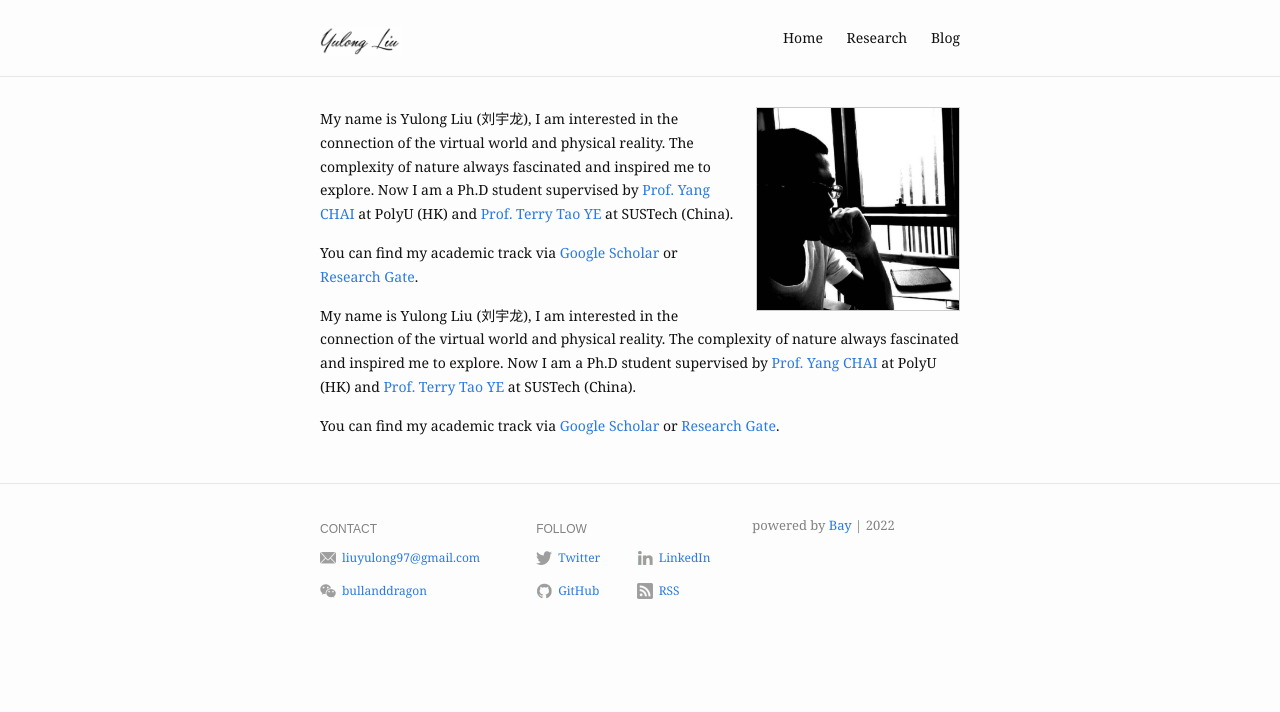
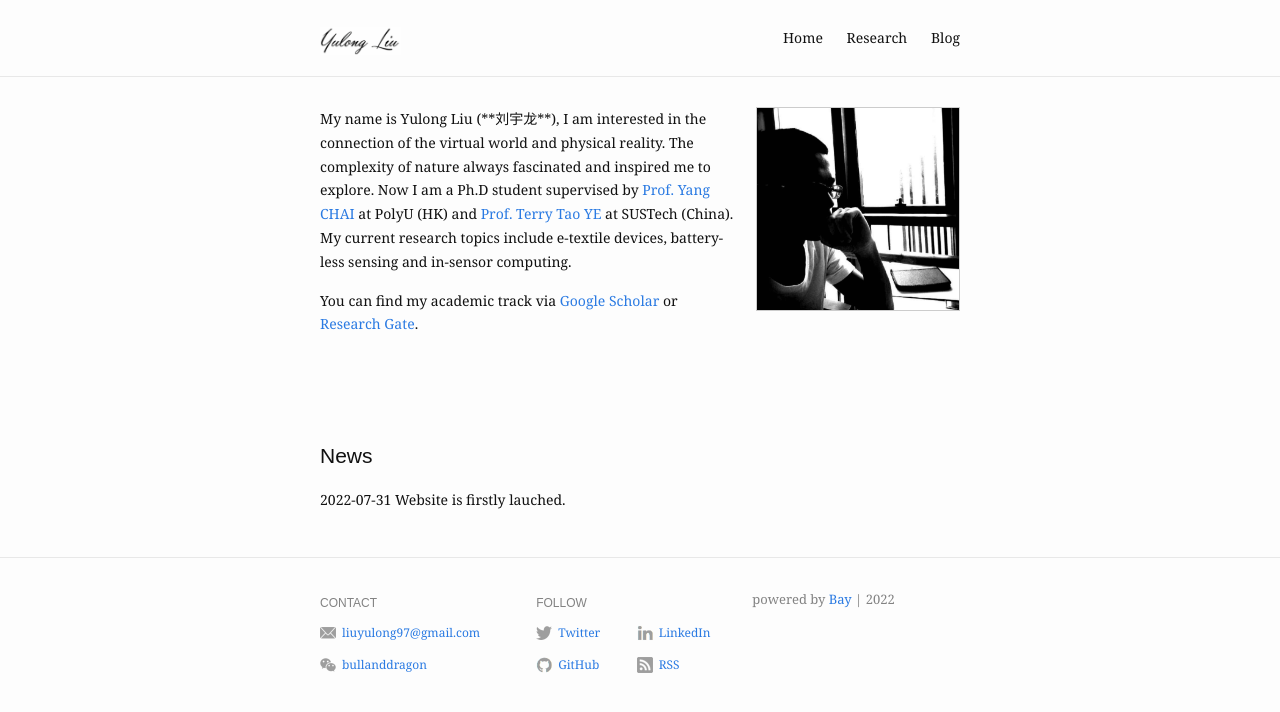
Before and after one commit to Yulong97/Yulong97.github.io, a Jekyll site: the page built from index.md, in a window 1280 px wide. Shown: the top 712 px of the page. Built offline with Jekyll 4.4.1, drawn with Linux system fonts in a browser that asks for light colours.

Commit message:
add news

```diff
--- a/index.md
+++ b/index.md
@@ -6,17 +6,19 @@
 ---
 
 <p>
-  My name is Yulong Liu (刘宇龙), I am interested in the connection of the virtual world and physical reality. The complexity of nature always fascinated and inspired me to explore. Now I am a Ph.D student supervised by <a href="http://ap.polyu.edu.hk/ychai/">Prof. Yang CHAI</a> at PolyU (HK) and <a href="https://faculty.sustech.edu.cn/yet/en/">Prof. Terry Tao YE</a> at SUSTech (China).
+  My name is Yulong Liu (**刘宇龙**), I am interested in the connection of the virtual world and physical reality. The complexity of nature always fascinated and inspired me to explore. Now I am a Ph.D student supervised by <a href="http://ap.polyu.edu.hk/ychai/">Prof. Yang CHAI</a> at PolyU (HK) and <a href="https://faculty.sustech.edu.cn/yet/en/">Prof. Terry Tao YE</a> at SUSTech (China). My current research topics include e-textile devices, battery-less sensing and in-sensor computing.
 </p>
 
 <p>
   You can find my academic track via <a href="https://scholar.google.com/citations?user=cKS4AxIAAAAJ&hl=en">Google Scholar</a> or <a href="https://www.researchgate.net/profile/Yulong-Liu">Research Gate</a>.
 </p>
 
-<p>
-  My name is Yulong Liu (刘宇龙), I am interested in the connection of the virtual world and physical reality. The complexity of nature always fascinated and inspired me to explore. Now I am a Ph.D student supervised by <a href="http://ap.polyu.edu.hk/ychai/">Prof. Yang CHAI</a> at PolyU (HK) and <a href="https://faculty.sustech.edu.cn/yet/en/">Prof. Terry Tao YE</a> at SUSTech (China).
-</p>
+<br>
+<br>
+<br>
+
+<h2>News</h2>
 
 <p>
-  You can find my academic track via <a href="https://scholar.google.com/citations?user=cKS4AxIAAAAJ&hl=en">Google Scholar</a> or <a href="https://www.researchgate.net/profile/Yulong-Liu">Research Gate</a>.
+2022-07-31 Website is firstly lauched.
 </p>
```
